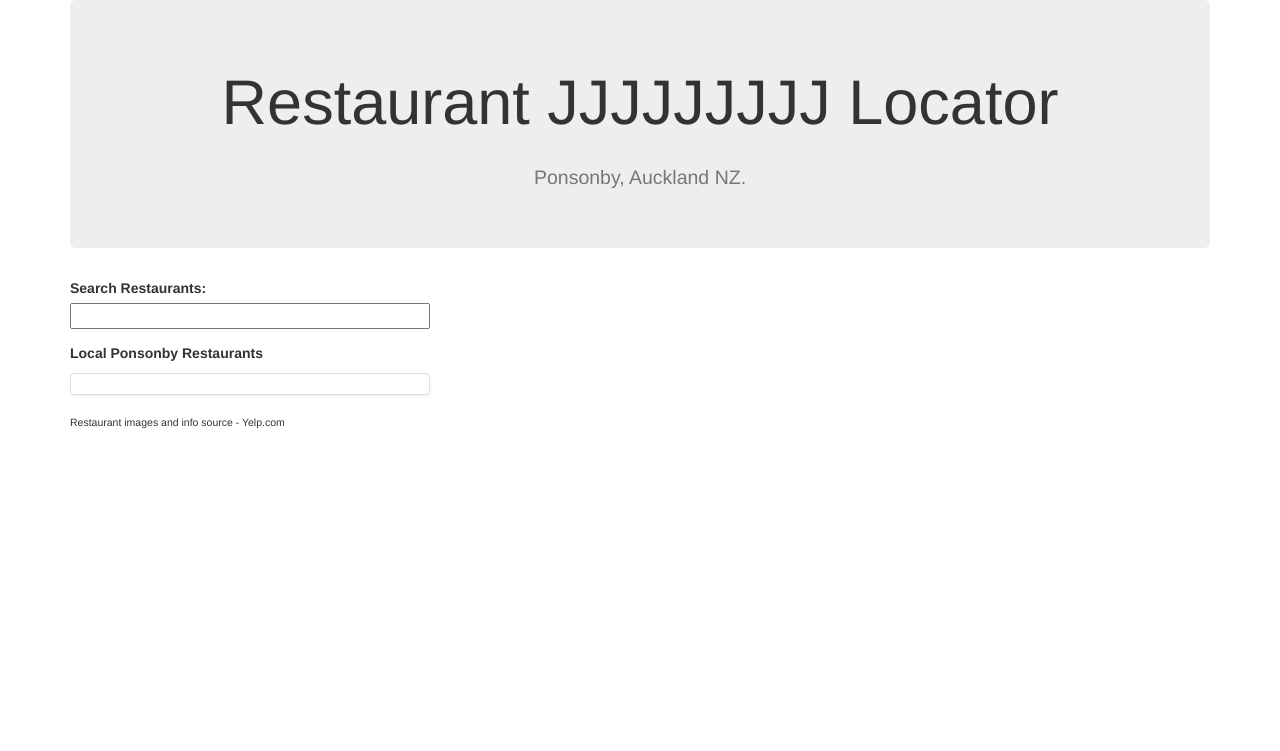
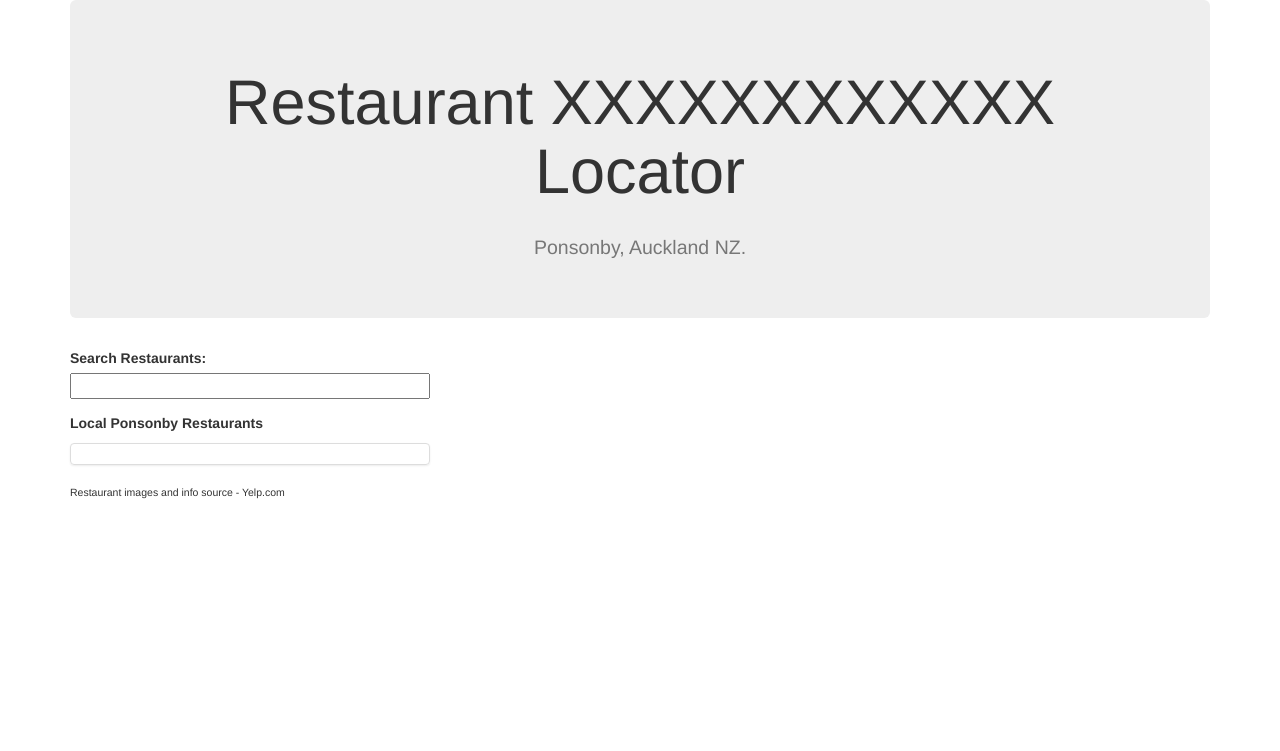
Before and after one commit to kiwi-lifter/kiwi-lifter.github.io, a website: page src/index.html in a window 1280 px wide. Drawn offline with Linux system fonts and the light colour scheme.

Commit message:
Test for issue with webpage not updating

```diff
--- a/src/index.html
+++ b/src/index.html
@@ -16,7 +16,7 @@
 	<div class="container">
 		<div id="header">
 			<div class="jumbotron">
-				<h1 class="text-center">Restaurant JJJJJJJJJ Locator</h1>
+				<h1 class="text-center">Restaurant XXXXXXXXXXXX Locator</h1>
 
 
 				<h2 class="text-center"><small>Ponsonby, Auckland NZ.</small>
```
